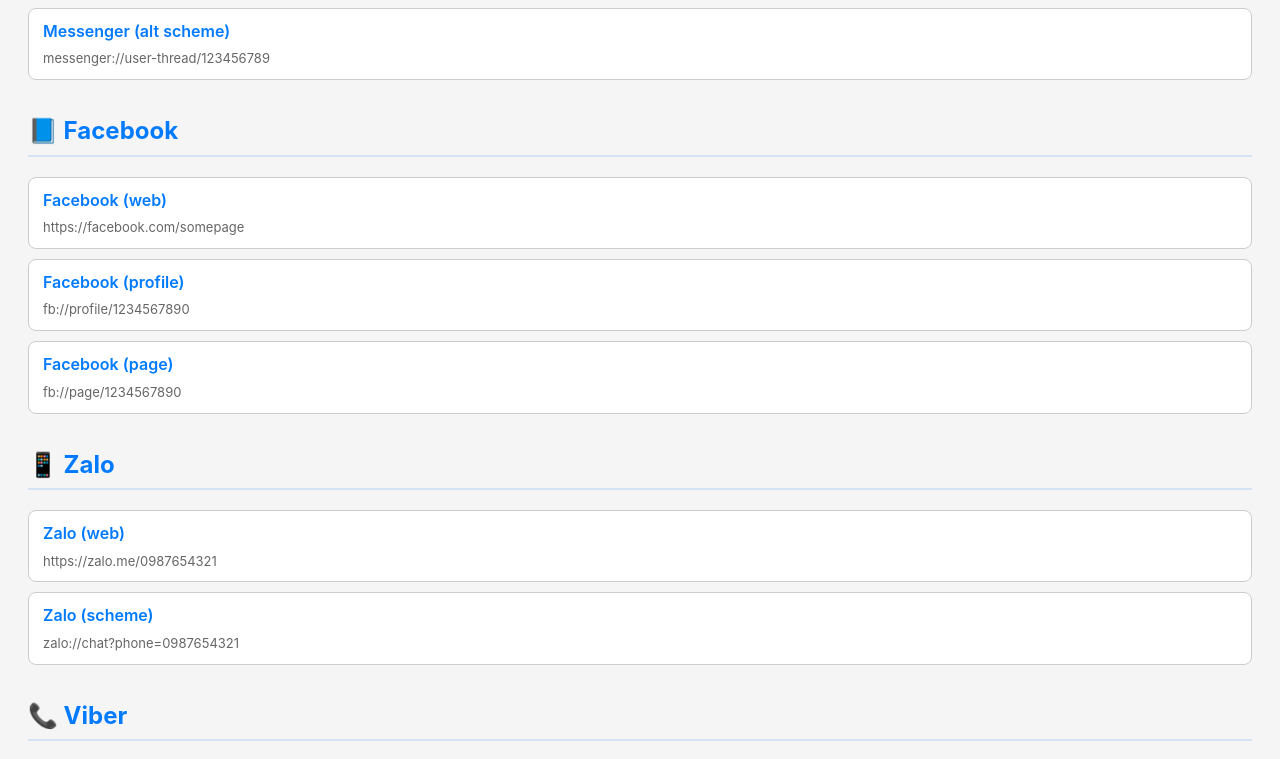
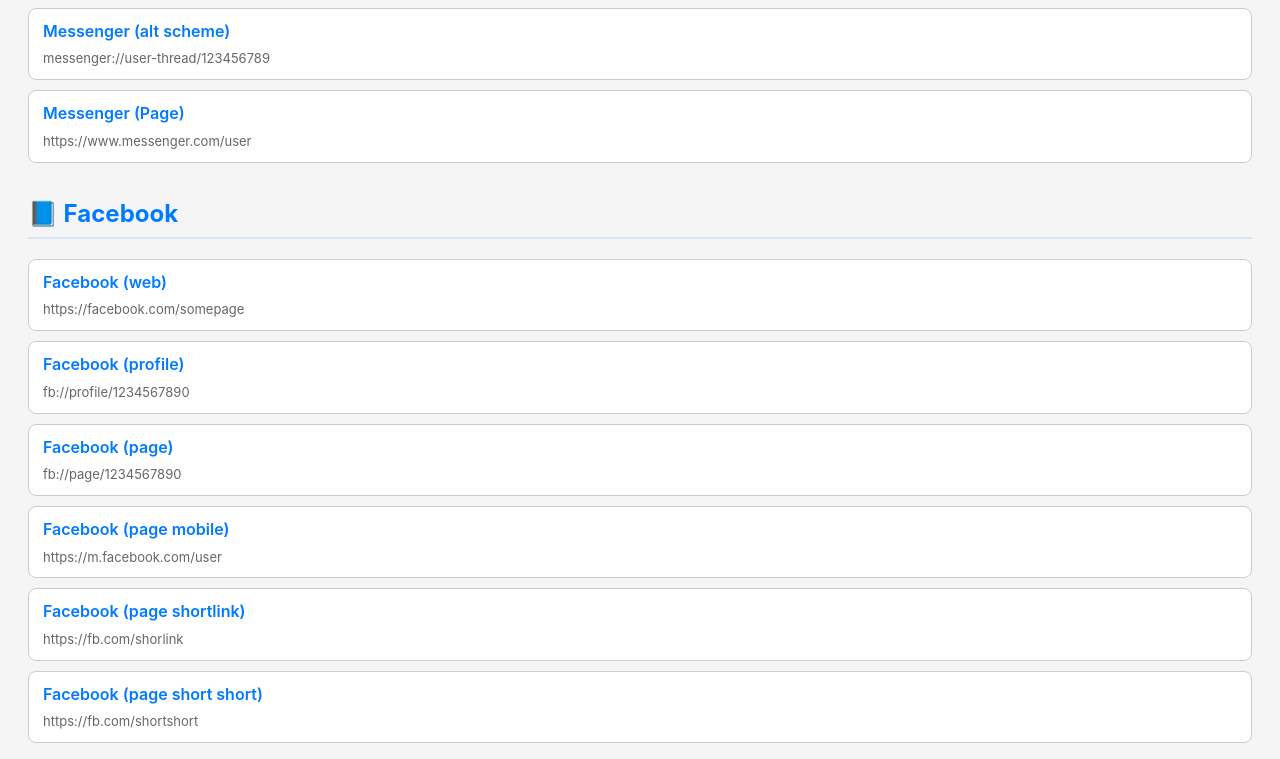
Before and after one commit to vantien2905/my-new-page, a plain HTML site: page index.html in a window 1280 px wide. Shown: the part 652-1411 px from the top of the page. Drawn offline with Linux system fonts and the light colour scheme.

Commit message:
Update new link

```diff
--- a/index.html
+++ b/index.html
@@ -82,6 +82,10 @@
       <a href="messenger://user-thread/123456789">Messenger (alt scheme)</a>
       <div class="url">messenger://user-thread/123456789</div>
     </div>
+    <div class="link-block">
+      <a href="https://www.messenger.com/user">Messenger (Page)</a>
+      <div class="url">https://www.messenger.com/user</div>
+    </div>
   </div>
 
   <div class="section">
@@ -97,6 +101,18 @@
     <div class="link-block">
       <a href="fb://page/1234567890">Facebook (page)</a>
       <div class="url">fb://page/1234567890</div>
+    </div>
+     <div class="link-block">
+      <a href="https://m.facebook.com/user">Facebook (page mobile)</a>
+      <div class="url">https://m.facebook.com/user</div>
+    </div>
+     <div class="link-block">
+      <a href="https://fb.com/shorlink">Facebook (page shortlink)</a>
+      <div class="url">https://fb.com/shorlink</div>
+    </div>
+    <div class="link-block">
+      <a href="https://fb.com/shortshort">Facebook (page short short)</a>
+      <div class="url">https://fb.com/shortshort</div>
     </div>
   </div>
 
```
